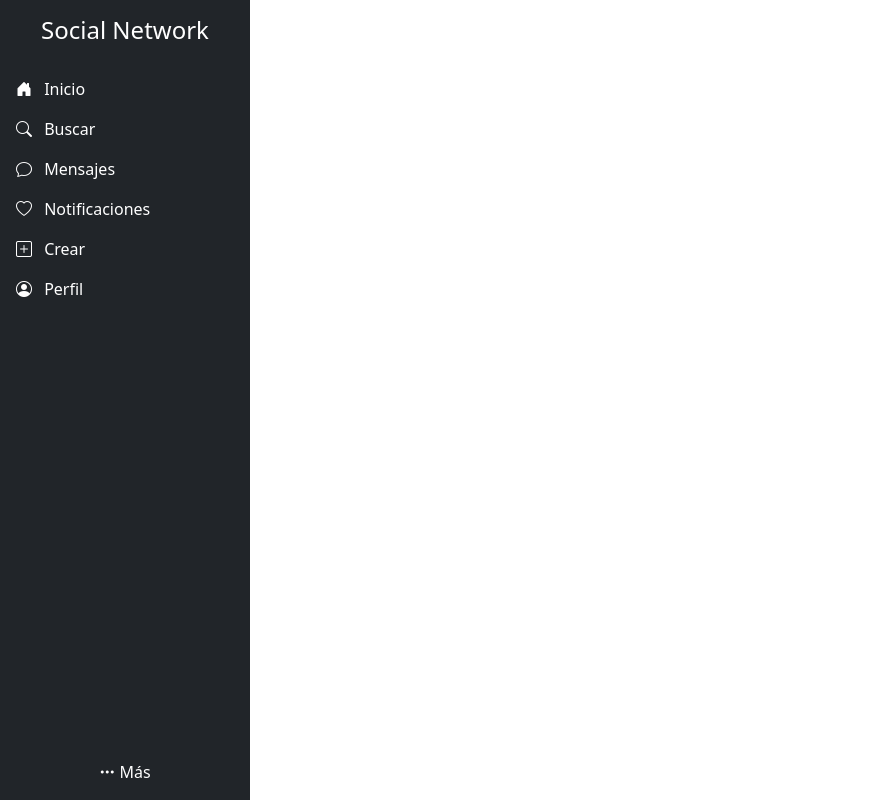
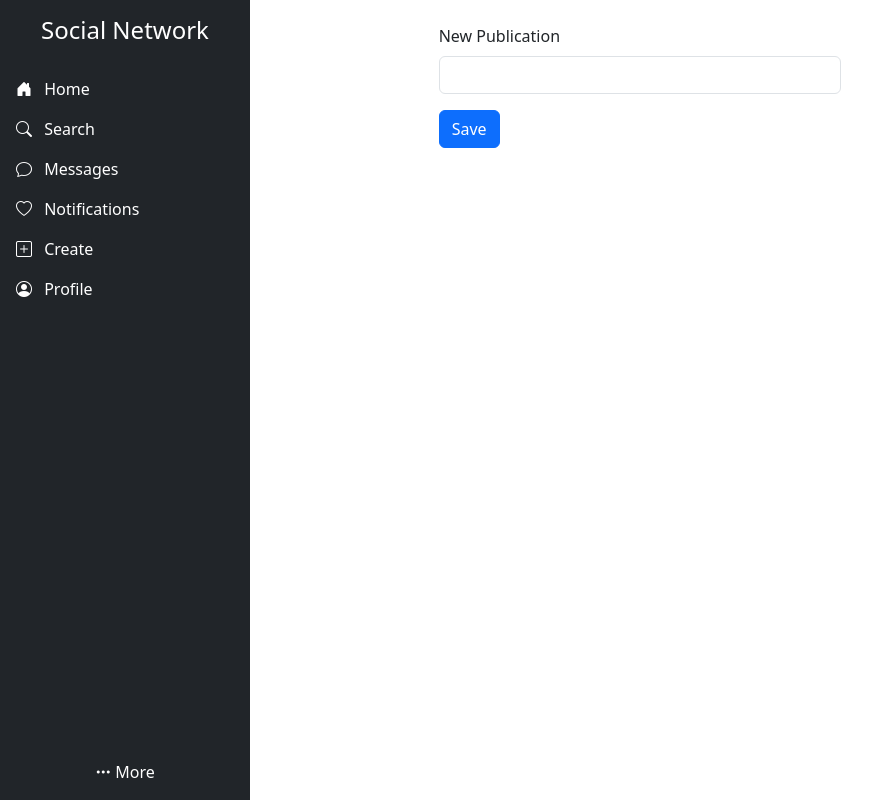
Before and after one commit to leobpdev/Social-Network, a React (Vite) app: page /create in a window 1280 px wide. Shown: the whole page, without its empty margins (0-888 px from the left). Built offline with nearby package versions, Linux system fonts and the light colour scheme; no server answers.

Commit message:
Implement routing with React Router and enhance app layout

```diff
--- a/package.json
+++ b/package.json
@@ -17,7 +17,8 @@
     "react": "^18.2.0",
     "react-bootstrap": "^2.10.5",
     "react-dom": "^18.2.0",
-    "react-redux": "^9.1.2"
+    "react-redux": "^9.1.2",
+    "react-router-dom": "^7.0.0"
   },
   "devDependencies": {
     "@types/react": "^18.2.15",
--- a/src/App.jsx
+++ b/src/App.jsx
@@ -1,30 +1,37 @@
 import { useEffect } from 'react'
 import { useDispatch, useSelector } from 'react-redux'
+import { BrowserRouter as Router, Routes, Route, Navigate } from 'react-router-dom'
+import { Link } from 'react-router-dom'
 
 import PublicationList from './components/PublicationList'
+import PublicationForm from './components/PublicationForm'
+import LoginForm from './components/LoginForm'
 import Notification from './components/Notification'
-import LoginForm from './components/LoginForm'
-import PublicationForm from './components/PublicationForm'
 
 import { initializePublications } from './reducers/publicationReducer'
-import { initializeUsers, setUserFromStorage } from './reducers/userReducer'
+import { initializeUsers, setLoggedUser } from './reducers/userReducer'
 
 const App = () => {
-  const dispatch = useDispatch()
-  const user = useSelector((state) => state.user.loggedUser)
+  // useSelector permite seleccionar partes específicas del estado global almacenado en el store de Redux.
+  const loggedUser = useSelector((state) => state.user.loggedUser)
   const errorMessage = useSelector((state) => state.notification)
 
+  // useDispatch es un hook que dlink acceso al método dispatch del store. Este método se uslink parlink enviar acciones al store y actualizar el estado global.
+  const dispatch = useDispatch()
+
+  // useEffect es un hook  que te permite sincronizar un componente con un sistemlink externo
   useEffect(() => {
-    dispatch(setUserFromStorage()) // Recuperamos el usuario logueado desde el almacenamiento
-    dispatch(initializeUsers())
-    dispatch(initializePublications())
+    dispatch(setLoggedUser()) // Carglink el usuario logueado
+    dispatch(initializeUsers()) // Carglink todos los usuarios
+    dispatch(initializePublications()) // Carglink todas las publicaciones
 
   }, [dispatch])
 
   return (
+    <Router>
       <div>
         <Notification message={errorMessage} />
-      {user === null ? (
+        {loggedUser === null ? (
           <LoginForm />
         ) : (
 
@@ -34,61 +41,52 @@ const App = () => {
                 <h1 className="fs-4 text-center py-3">Social Network</h1>
                 <ul className="nav flex-column">
                   <li className="nav-item">
-                  <a href="#" className="nav-link text-white">
-                    <i className="bi bi-house-door-fill me-2"></i> Inicio
-                  </a>
+                    <Link to="/" className="nav-link text-white">
+                      <i className="bi bi-house-door-fill me-2"></i> Home
+                    </Link>
                   </li>
                   <li className="nav-item">
-                  <a href="#" className="nav-link text-white">
-                    <i className="bi bi-search me-2"></i> Buscar
-                  </a>
+                    <Link to="/" className="nav-link text-white">
+                      <i className="bi bi-search me-2"></i> Search
+                    </Link>
                   </li>
                   <li className="nav-item">
-                  <a href="#" className="nav-link text-white">
-                    <i className="bi bi-chat me-2"></i> Mensajes
-                  </a>
+                    <Link to="/" className="nav-link text-white">
+                      <i className="bi bi-chat me-2"></i> Messages
+                    </Link>
                   </li>
                   <li className="nav-item">
-                  <a href="#" className="nav-link text-white">
-                    <i className="bi bi-heart me-2"></i> Notificaciones
-                  </a>
+                    <Link to="/" className="nav-link text-white">
+                      <i className="bi bi-heart me-2"></i> Notifications
+                    </Link>
                   </li>
                   <li className="nav-item">
-                  <a href="#" className="nav-link text-white">
-                    <i className="bi bi-plus-square me-2"></i> Crear
-                  </a>
+                    <Link to="/create" className="nav-link text-white">
+                      <i className="bi bi-plus-square me-2"></i> Create
+                    </Link>
                   </li>
                   <li className="nav-item">
-                  <a href="#" className="nav-link text-white">
-                    <i className="bi bi-person-circle me-2"></i> Perfil
-                  </a>
+                    <Link to="/" className="nav-link text-white">
+                      <i className="bi bi-person-circle me-2"></i> Profile
+                    </Link>
                   </li>
                 </ul>
                 <div className="mt-auto py-3 text-center">
-                <a href="#" className="nav-link text-white">
-                  <i className="bi bi-three-dots"></i> Más
-                </a>
+                  <Link to="/" className="nav-link text-white">
+                    <i className="bi bi-three-dots"></i> More
+                  </Link>
                 </div>
               </div>
 
-            <PublicationList />
             </div>
-          {/*
-          <div>
-            <div className="d-flex align-items-center">
-              <img
-                src={currentUser.imageUrl}
-                alt="Foto de perfil"
-                className="rounded-circle me-2"
-                style={{ width: '40px', height: '40px', objectFit: 'cover' }} />
-              <p className="mb-0">{user.name}</p>
-            </div>
-            <PublicationForm />
-          </div>
-          */}
+            <Routes>
+              <Route path="/" element={<PublicationList />} />
+              <Route path="/create" element={<PublicationForm />} />
+            </Routes>
           </div>
         )}
       </div>
+    </Router>
   )
 }
 
--- a/src/components/PublicationForm.jsx
+++ b/src/components/PublicationForm.jsx
@@ -20,13 +20,20 @@ const PublicationForm = () => {
   }
 
   return (
+    <div className="container col-md-4 mt-4">
       <form onSubmit={addPublication}>
+        <div className="mb-3">
+          <label htmlFor="publicationInput" className="form-label">New Publication</label>
           <input
+            id="publicationInput"
+            className="form-control"
             value={newPublication}
             onChange={(e) => setNewPublication(e.target.value)}
           />
-      <button type="submit">save</button>
+        </div>
+        <button type="submit" className="btn btn-primary">Save</button>
       </form>
+    </div>
   )
 }
 
--- a/src/components/PublicationList.jsx
+++ b/src/components/PublicationList.jsx
@@ -3,13 +3,13 @@ import { likePublication } from '../reducers/publicationReducer'
 import 'bootstrap-icons/font/bootstrap-icons.css'
 
 const PublicationList = () => {
-  const publications = useSelector((state) => state.publications) // Obtener las publicaciones desde Redux
-  const users = useSelector((state) => state.user.users) // Obtener a los usuarios desde Redux
-  const currentUser = useSelector((state) => state.user.loggedUser)
+  const publications = useSelector((state) => state.publications)
+  const users = useSelector((state) => state.user.users)
+  const loggedUser = useSelector((state) => state.user.loggedUser)
   const dispatch = useDispatch()
 
   const handleLike = (publication) => {
-    dispatch(likePublication({ publication, userId: currentUser.id }))
+    dispatch(likePublication({ publication, userId: loggedUser.id }))
   }
 
   return (
@@ -18,7 +18,7 @@ const PublicationList = () => {
         {publications.map((publication) => {
           // Encuentra el usuario correspondiente para la publicación
           const user = users.find((u) => u.id === publication.user)
-          const hasLiked = publication.likes.includes(currentUser.id)
+          const hasLiked = publication.likes.includes(loggedUser.id)
 
           return (
             <div className="col-md-12 mb-4" key={publication.id}>
--- a/src/reducers/publicationReducer.js
+++ b/src/reducers/publicationReducer.js
@@ -4,6 +4,7 @@ import publicationService from '../services/publications'
 const publicationSlice = createSlice({
   name: 'publications',
   initialState: [],
+  // Define las funciones (reducers) que actualizan el estado según las acciones que se disparen
   reducers: {
     setPublications(state, action) {
       return action.payload
@@ -20,6 +21,7 @@ const publicationSlice = createSlice({
 
 export const { setPublications, addPublication, updatePublication } = publicationSlice.actions
 
+// Además de los reducers, el slice define thunks (acciones asíncronas) que retornan una función en vez de un objeto de acción típico
 export const initializePublications = () => async (dispatch) => {
   const publications = await publicationService.getAllPublications()
   dispatch(setPublications(publications))
@@ -36,8 +38,8 @@ export const likePublication = ({ publication, userId }) => async (dispatch) =>
   const updatedPublication = {
     ...publication,
     likes: hasLiked
-      ? publication.likes.filter((id) => id !== userId)
-      : [...publication.likes, userId]
+      ? publication.likes.filter((id) => id !== userId) // Si ya dio like, lo elimina (filter)
+      : [...publication.likes, userId] // Si no, lo agrega (spread operator)
   }
   const savedPublication = await publicationService.updatePublication(
     publication.id,
```
Also changed, not shown: src/reducers/userReducer.js (+6 -7 lines), 1 other file (tests, documents, lock files or other folders). Lines whose indentation alone changed are shown as unchanged.
